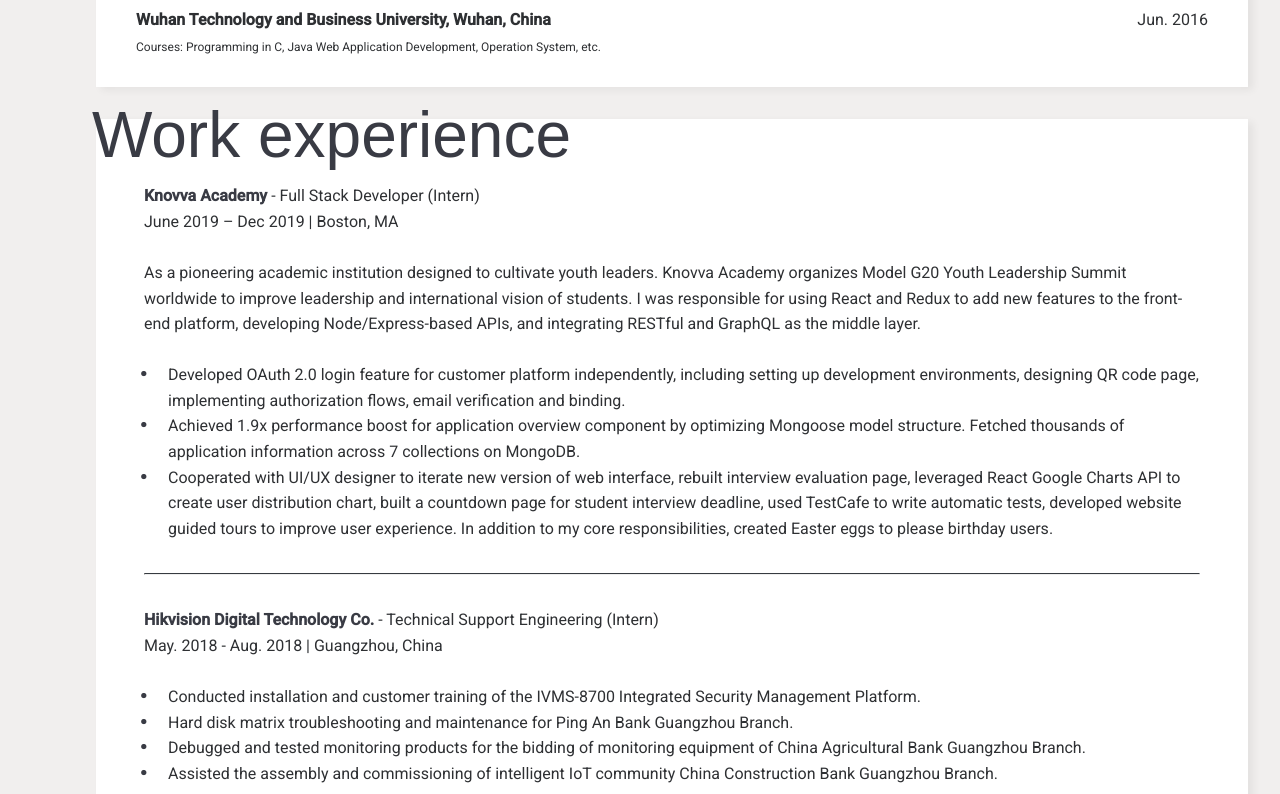
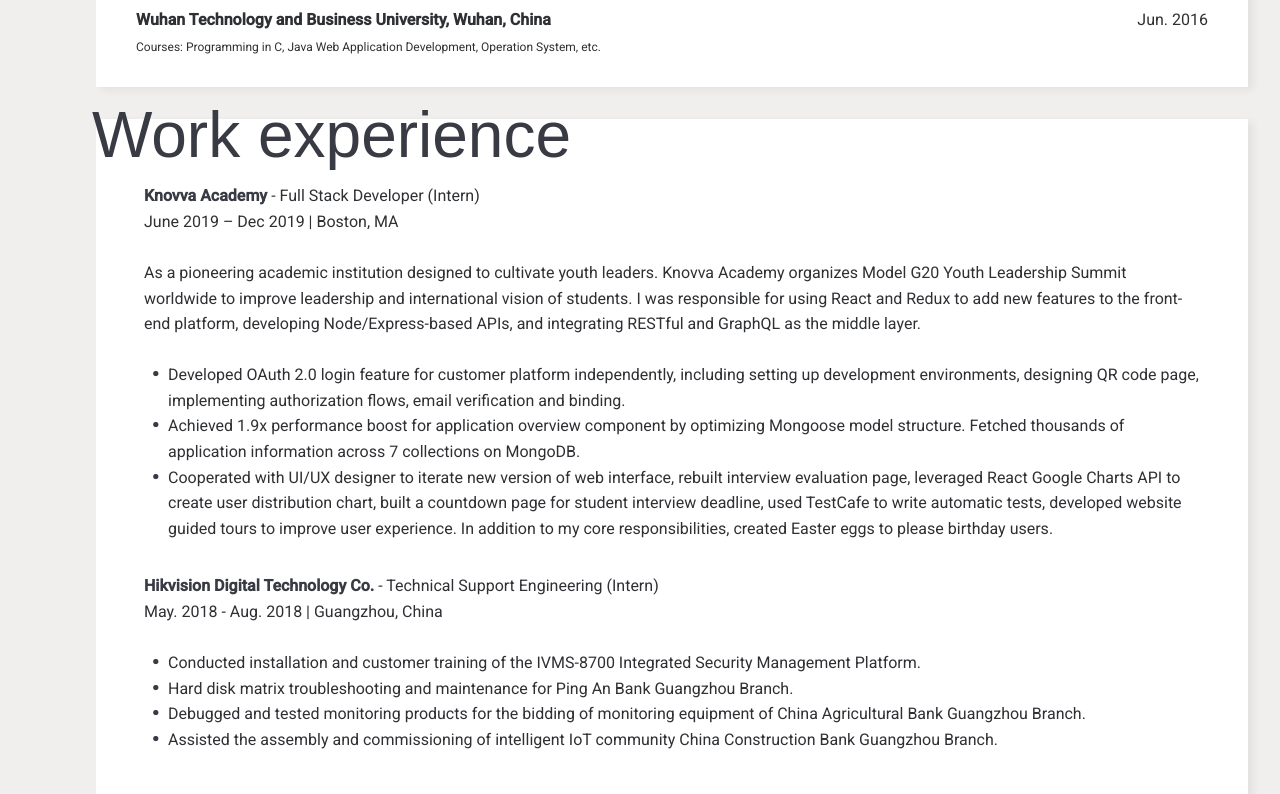
Before and after one commit to Yanhong95/Ink-client, a React (Create React App) app: page / in a window 1280 px wide. Shown: the part 1126-1920 px from the top of the page. Built offline with nearby package versions, Linux system fonts and the light colour scheme; no server answers.

Commit message:
personal info page styling modified

```diff
--- a/src/containers/PersonalInfo/PersonalInfo.js
+++ b/src/containers/PersonalInfo/PersonalInfo.js
@@ -84,7 +84,7 @@
                   {theWorkExperience.duty ? <Aux><div className={classes.info_workExperience_figure_exp_content}>{theWorkExperience.duty}</div><br /></Aux> : null}
                   {dutyList}
                 </div>
-                {index !== workExperience.length - 1 ? <hr /> : null}
+                {/* {index !== workExperience.length - 1 ? <hr /> : null} */}
               </Aux>)
             })}
           </figure>
--- a/src/containers/PersonalInfo/PersonalInfo.module.scss
+++ b/src/containers/PersonalInfo/PersonalInfo.module.scss
@@ -11,12 +11,10 @@
 
   @media only screen and (max-width: $bp-large) {
     grid-template-rows: 60vh repeat(3, min-content) repeat(2, min-content) 20vh 5vh;
-    grid-template-columns: 1rf;
   }
 
   @media only screen and (max-width: $bp-small) {
-    grid-template-rows: minmax(min-content, 40vh) repeat(3, min-content) repeat(2, min-content) 10vh 5vh;
-    grid-template-columns: 1rf;
+    grid-template-rows: 32vh repeat(3, min-content) repeat(2, min-content) 10vh 5vh;
   }
 
   &_summary {
@@ -39,6 +37,10 @@
       padding: 8vmin 3vmin 3vmin 3vmin;
       position: relative;
       display: flex;
+
+      @media only screen and (max-width: $bp-small) {
+        padding: 5vmin 3vmin 3vmin 3vmin;
+      }
 
       &_text {
         @include heading-5-dark;
@@ -85,6 +87,10 @@
       justify-content: space-evenly;
       align-content: flex-start;
       @include heading-5-dark;
+
+      @media only screen and (max-width: $bp-small) {
+        padding: 6vmin 3vmin 3vmin 3vmin;
+      }
 
       &_title {
         flex: 0 30%;
@@ -134,9 +140,12 @@
       display: flex;
       flex-wrap: wrap;
       justify-content: space-between;
-      ;
       align-content: flex-start;
       @include heading-5-dark;
+
+      @media only screen and (max-width: $bp-small) {
+        padding: 6vmin 3vmin 3vmin 3vmin;
+      }
 
       &_major {
         flex: 0 100%;
@@ -202,6 +211,10 @@
       display: grid;
       grid-template-columns: repeat(2, 1fr);
       grid-template-rows: repeat(7, 1fr);
+
+      @media only screen and (max-width: $bp-small) {
+        padding: 6vmin 3vmin 3vmin 3vmin;
+      }
 
       &_image {
         grid-row: 1 / 4;
@@ -417,7 +430,6 @@
       @include lineShadow('else', $color-grey-light-2);
       height: 100%;
       padding: 8vmin 6vmin 6vmin 6vmin;
-      position: relative;
       display: grid;
       grid-template-columns: repeat(auto-fill, minmax(60vw, 1fr));
       column-gap: 10vmin;
@@ -425,7 +437,12 @@
       @include heading-5-dark;
       position: relative;
 
+      @media only screen and (max-width: $bp-small) {
+        padding: 6vmin 6vmin 6vmin 6vmin;
+      }
+
       &_exp {
+        position: relative;
         a {
           text-decoration: none;
           color: $color-grey-dark-2;
@@ -442,7 +459,7 @@
           &::before {
             content: "\00B7";
             line-height: 0.4;
-            left: 5rem;
+            left: 0.5rem;
             position: absolute;
             font-size: 8vmin;
             font-weight: 300;
@@ -495,6 +512,9 @@
       row-gap: 4vmin;
       @include heading-5-dark;
       position: relative;
+      @media only screen and (max-width: $bp-small) {
+        padding: 6vmin 6vmin 6vmin 6vmin;
+      }
 
       &_exp {
         position: relative;
```
Also changed, not shown: 1 other file (tests, documents, lock files or other folders).
